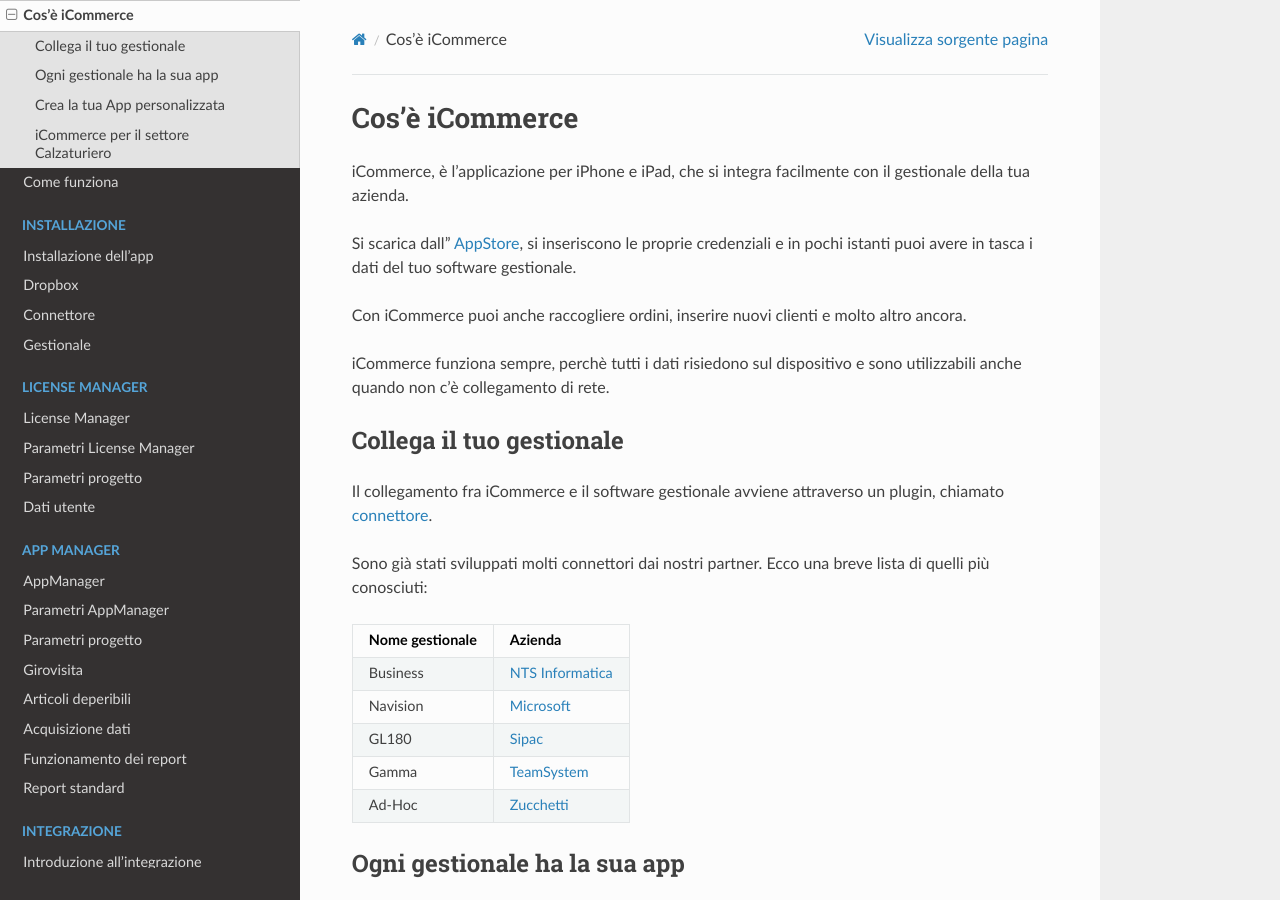
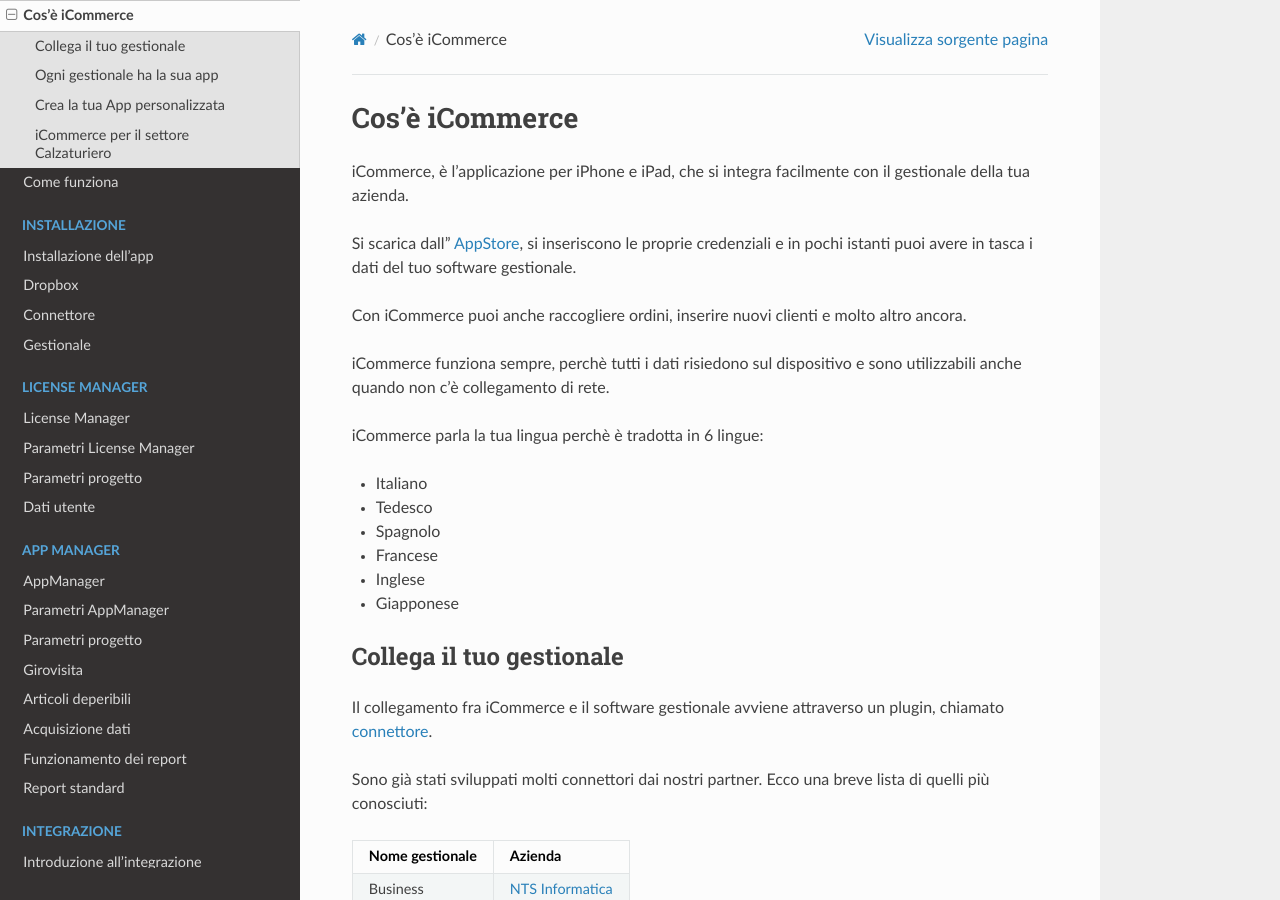
Before and after one commit to wedoit-io/doc-icommerce, a Sphinx documentation site: the page built from source/cosa-e-icommerce.rst, in a window 1280 px wide and 900 px high. Built offline with Sphinx 7.4.7 and the Read the Docs theme 2.0.0, drawn with Linux system fonts in a browser that asks for light colours.

Commit message:
Update cosa-e-icommerce.rst

```diff
--- a/source/cosa-e-icommerce.rst
+++ b/source/cosa-e-icommerce.rst
@@ -8,6 +8,15 @@
 Con iCommerce puoi anche raccogliere ordini, inserire nuovi clienti e molto altro ancora.
 
 iCommerce funziona sempre, perchè tutti i dati risiedono sul dispositivo e sono utilizzabili anche quando non c'è collegamento di rete.
+
+iCommerce parla la tua lingua perchè  è tradotta in 6 lingue:
+
+* Italiano
+* Tedesco
+* Spagnolo
+* Francese
+* Inglese
+* Giapponese
 
 Collega il tuo gestionale
 -------------------------
```
